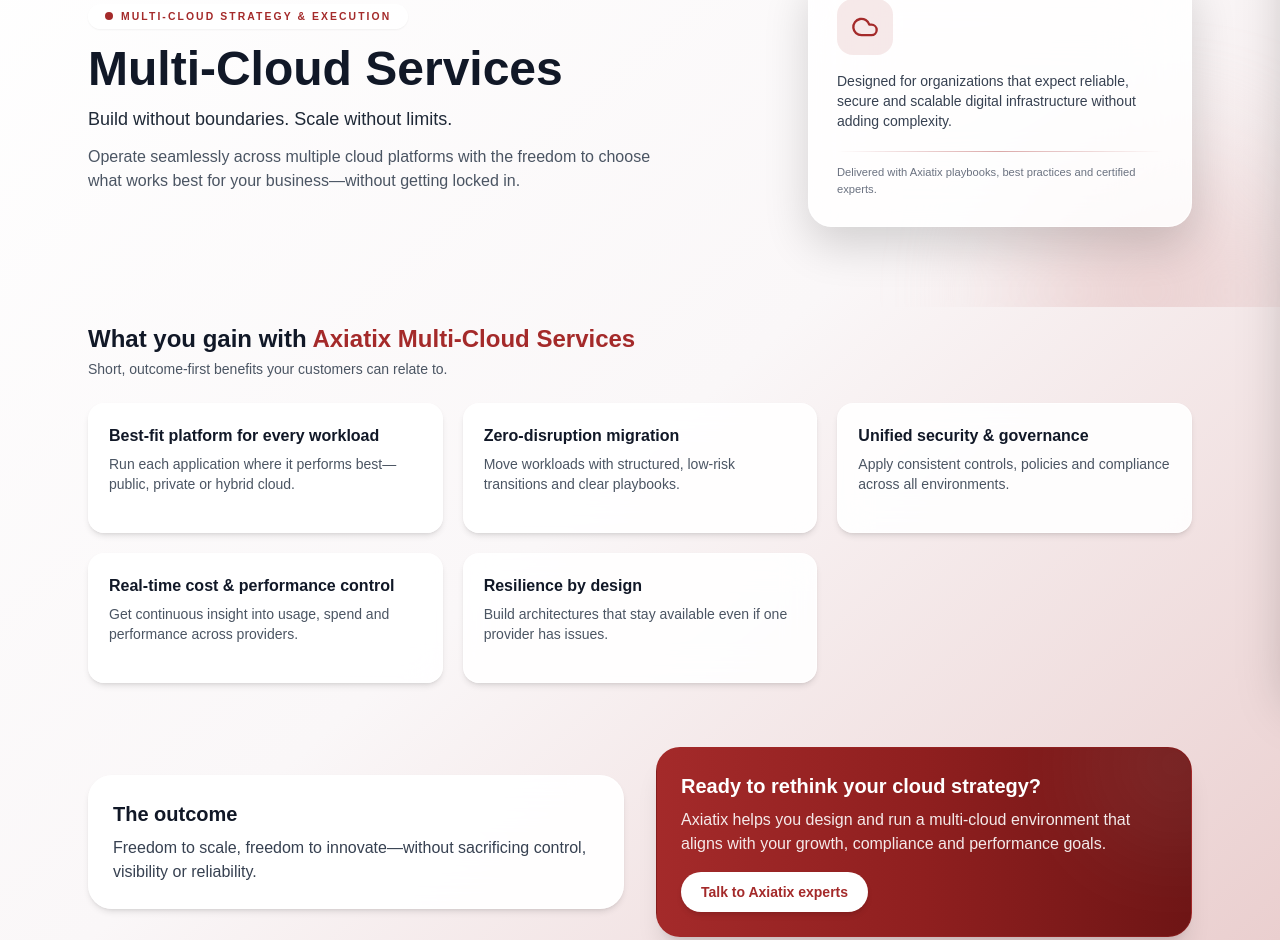
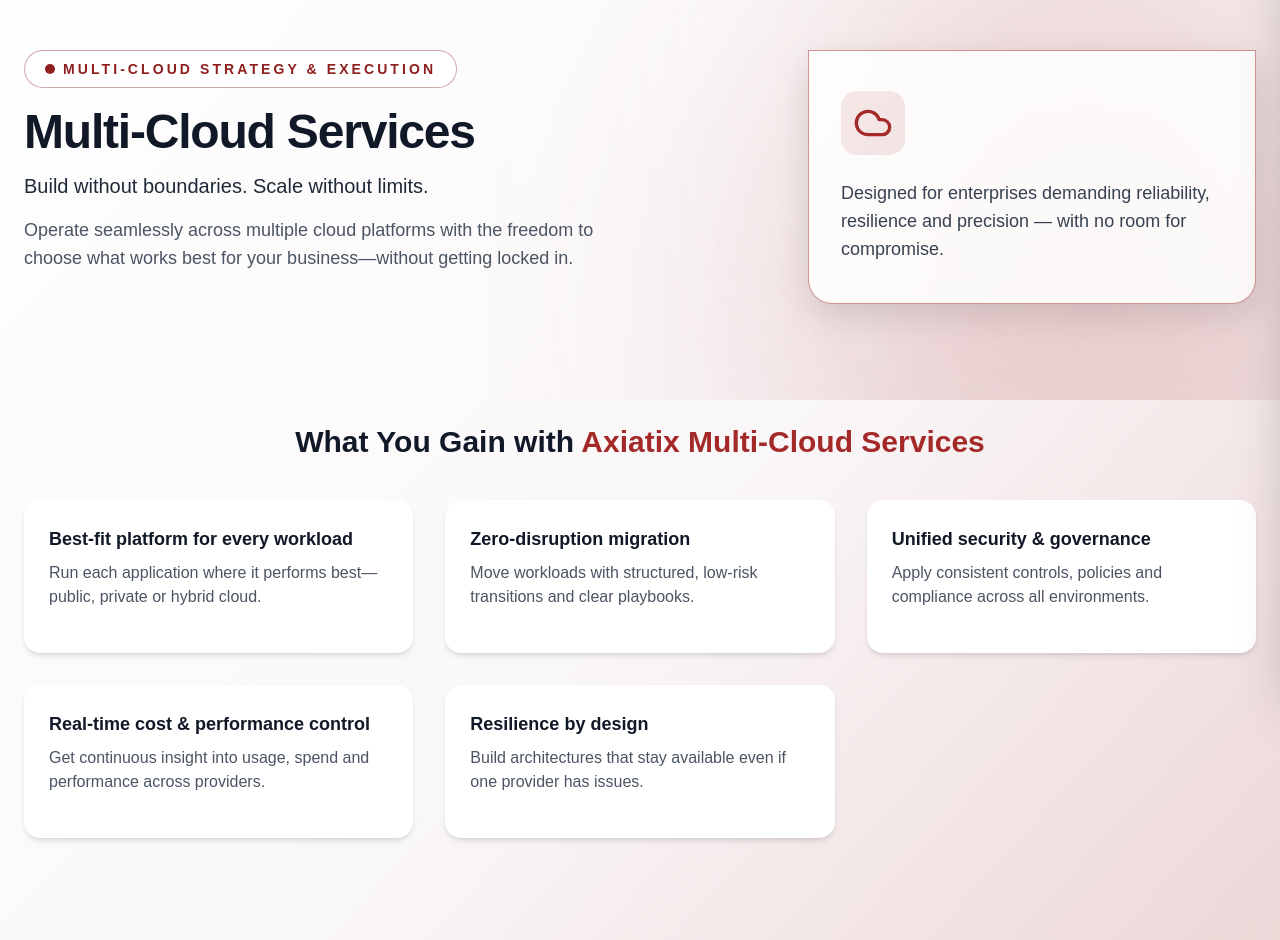
Before and after one commit to Adith1207/Axiatix_Website, a Next.js app: page /services/multi-cloud in a window 1280 px wide. Shown: the part 110-1050 px from the top of the page. Built offline with nearby package versions, Linux system fonts and the light colour scheme.

Commit message:
added a hover effect & repositioned components with the help of GPT

```diff
--- a/app/Contact/page.tsx
+++ b/app/Contact/page.tsx
@@ -0,0 +1,66 @@
+"use client";
+
+export default function ContactPage() {
+  return (
+    <section className="min-h-screen bg-gradient-to-br from-white via-[#faf7f8] to-[#e9cccc] pt-32 pb-24 px-6">
+      <div className="max-w-3xl mx-auto text-center">
+        <h1 className="text-4xl md:text-5xl font-extrabold text-gray-900">
+          Contact Us
+        </h1>
+
+        <p className="mt-4 text-gray-700 text-base md:text-lg">
+          We're here to help. Reach out for inquiries, support or partnerships.
+        </p>
+
+        <form className="mt-10 grid gap-5 text-left">
+          {/* Name */}
+          <div>
+            <label className="block mb-1 text-gray-800 font-semibold">
+              Name
+            </label>
+            <input
+              type="text"
+              placeholder="Enter your name"
+              className="w-full p-3 rounded-xl border border-gray-300 bg-white focus:outline-none focus:ring-2 focus:ring-[#a42a2a]"
+            />
+          </div>
+
+          {/* Email */}
+          <div>
+            <label className="block mb-1 text-gray-800 font-semibold">
+              Email
+            </label>
+            <input
+              type="email"
+              placeholder="Enter your email"
+              className="w-full p-3 rounded-xl border border-gray-300 bg-white focus:outline-none focus:ring-2 focus:ring-[#a42a2a]"
+            />
+          </div>
+
+          {/* Message */}
+          <div>
+            <label className="block mb-1 text-gray-800 font-semibold">
+              Message
+            </label>
+            <textarea
+              rows={5}
+              placeholder="Write your message here..."
+              className="w-full p-3 rounded-xl border border-gray-300 bg-white focus:outline-none focus:ring-2 focus:ring-[#a42a2a]"
+            ></textarea>
+          </div>
+
+          {/* Button */}
+          <button
+            className="
+              mt-4 w-full md:w-auto px-8 py-3 rounded-full font-semibold
+              bg-[#a42a2a] text-white transition-all duration-300
+              hover:shadow-[0_0_18px_rgba(164,42,42,0.50)] hover:scale-[1.03]
+            "
+          >
+            Send Message
+          </button>
+        </form>
+      </div>
+    </section>
+  );
+}
--- a/app/components/Header.tsx
+++ b/app/components/Header.tsx
@@ -17,7 +17,7 @@
     { label: "Services", href: "/services" }, // mobile only
     { label: "Our Focus", href: "/Our_Focus" },
     { label: "Partners", href: "/partners" }, // mobile only
-    { label: "Contact", href: "/contact" },
+    { label: "Contact", href: "/Contact" },
   ];
 
   return (
--- a/app/components/ServiceTemplate.tsx
+++ b/app/components/ServiceTemplate.tsx
@@ -2,6 +2,7 @@
 
 import { motion } from "framer-motion";
 import { LucideIcon } from "lucide-react";
+import Link from "next/link";
 
 type Feature = {
   title: string;
@@ -10,14 +11,14 @@
 
 interface ServiceTemplateProps {
   name: string;
-  tagline: string; // short one-liner under title
-  intro: string; // 2–3 line intro max
+  tagline: string;
+  intro: string;
   icon: LucideIcon;
   heroHighlight?: string;
-  features: Feature[]; // “What you gain” bullets
-  outcome: string; // short outcome line
-  ctaText: string; // heading in CTA card
-  ctaSubtext: string; // small description in CTA
+  features: Feature[];
+  outcome: string;
+  ctaText: string;
+  ctaSubtext: string;
 }
 
 export default function ServiceTemplate({
@@ -33,97 +34,134 @@
 }: ServiceTemplateProps) {
   return (
     <div className="min-h-screen bg-gradient-to-br from-white via-[#faf7f8] to-[#e9cccc]">
-      {/* HERO */}
-      <section className="relative overflow-hidden py-16 md:py-20">
-        {/* soft glows */}
-        <div className="pointer-events-none absolute -top-24 -left-16 h-56 w-56 rounded-full bg-[#a42a2a]/18 blur-3xl" />
-        <div className="pointer-events-none absolute -bottom-28 right-0 h-64 w-64 rounded-full bg-[#e9cccc]/80 blur-3xl" />
+      {/* HERO SECTION */}
+      <section className="relative overflow-hidden pt-36 md:pt-40 pb-24">
+        {/* BACKGROUND GLOWS */}
+        <div className="pointer-events-none absolute -bottom-40 right-0 h-[480px] w-[480px] bg-[#a42a2a]/25 blur-[140px] rounded-full" />
+        <div className="pointer-events-none absolute top-0 right-0 h-[380px] w-[380px] bg-[#e9cccc]/60 blur-[120px] rounded-full" />
 
-        <div className="relative z-10 mx-auto flex max-w-6xl flex-col gap-10 px-6 lg:flex-row lg:items-center lg:justify-between">
-          {/* Text */}
+        <div className="relative z-10 mx-auto max-w-7xl px-6 grid grid-cols-1 lg:grid-cols-2 gap-12 items-start">
+          {/* LEFT SECTION */}
           <motion.div
-            initial={{ opacity: 0, y: 30 }}
+            initial={{ opacity: 0, y: 40 }}
             animate={{ opacity: 1, y: 0 }}
             transition={{ duration: 0.55 }}
             className="max-w-2xl"
           >
-            <div className="mb-4 inline-flex items-center gap-2 rounded-full border border-white/60 bg-white/80 px-4 py-1 text-[0.65rem] font-semibold uppercase tracking-[0.2em] text-[#a42a2a] shadow-sm">
-              <span className="inline-block h-2 w-2 rounded-full bg-[#a42a2a]" />
+            <div
+              className="
+          mb-5 inline-flex items-center gap-2 rounded-full
+          border border-[#8e1f1f]/40 bg-white
+          px-5 py-2 text-[0.75rem] md:text-sm font-bold uppercase tracking-[0.22em]
+          text-[#8e1f1f]
+        "
+            >
+              <span className="inline-block h-2.5 w-2.5 rounded-full bg-[#8e1f1f]" />
               {heroHighlight}
             </div>
 
-            <h1 className="text-3xl md:text-5xl font-black text-gray-900 leading-tight">
+            <h1 className="text-4xl md:text-5xl font-extrabold text-gray-900 tracking-tight leading-tight">
               {name}
             </h1>
 
-            <p className="mt-3 text-base md:text-lg text-gray-800">{tagline}</p>
+            <p className="mt-4 text-lg md:text-xl text-gray-800 font-medium">
+              {tagline}
+            </p>
 
-            <p className="mt-3 text-sm md:text-base text-gray-600 max-w-xl">
+            <p className="mt-4 text-base md:text-lg text-gray-600 leading-relaxed max-w-xl">
               {intro}
             </p>
           </motion.div>
 
-          {/* Icon Card */}
+          {/* RIGHT — CARD WITH TRUE DIAGONAL WIPE */}
           <motion.div
-            initial={{ opacity: 0, x: 40 }}
+            initial={{ opacity: 0, x: 60 }}
             animate={{ opacity: 1, x: 0 }}
-            transition={{ duration: 0.55, delay: 0.1 }}
-            className="relative"
+            transition={{ duration: 0.55 }}
+            className="relative flex justify-end"
           >
-            <div className="relative w-full max-w-sm rounded-3xl border border-white/70 bg-white/85 p-7 shadow-[0_18px_45px_rgba(0,0,0,0.16)] backdrop-blur-2xl">
-              <div className="mb-4 inline-flex h-14 w-14 items-center justify-center rounded-2xl bg-[#a42a2a]/10">
-                <Icon className="h-7 w-7 text-[#a42a2a]" />
+            <motion.div
+              whileHover={{ scale: 1.01, y: -3 }}
+              transition={{ duration: 0.25, ease: "easeOut" }}
+              className="
+          group relative w-full max-w-md overflow-hidden
+          rounded-b-3xl rounded-t-none
+          border border-[#a42a2a]/50 bg-white/85 backdrop-blur-xl
+          shadow-[0_12px_34px_rgba(0,0,0,0.12)]
+          pt-10 pb-10 px-8
+        "
+            >
+              {/* DIAGONAL WIPE LAYER */}
+              <div
+                className="
+            diagonal-layer absolute inset-0 z-0 opacity-0
+            bg-gradient-to-br from-[#8e1f1f] via-[#a42a2a] to-[#6e1515]
+            transition-opacity duration-200
+            group-hover:opacity-100
+            group-hover:animate-diagonalWipe
+          "
+              />
+
+              {/* ANIMATION + CLIPPATH */}
+              <style>{`
+          @keyframes diagonalWipe {
+            0% { clip-path: polygon(0% 100%, 0% 100%, 0% 100%); }
+            40% { clip-path: polygon(0% 100%, 100% 100%, 0% 0%); }
+            100% { clip-path: polygon(0% 100%, 100% 100%, 100% 0%); }
+          }
+          .animate-diagonalWipe {
+            animation: diagonalWipe 0.85s ease-out forwards;
+          }
+        `}</style>
+
+              {/* CONTENT */}
+              <div className="relative z-10">
+                <div className="mb-6 inline-flex h-16 w-16 items-center justify-center rounded-2xl bg-[#a42a2a]/10 group-hover:bg-transparent">
+                  <Icon className="h-10 w-10 text-[#a42a2a] transition-colors duration-300 group-hover:text-white" />
                 </div>
-              <p className="text-xs md:text-sm text-gray-700">
-                Designed for organizations that expect reliable, secure and
-                scalable digital infrastructure without adding complexity.
-              </p>
 
-              <div className="mt-5 h-[1px] w-full bg-gradient-to-r from-transparent via-[#a42a2a]/40 to-transparent" />
-
-              <p className="mt-3 text-[0.7rem] text-gray-500">
-                Delivered with Axiatix playbooks, best practices and certified
-                experts.
+                <p
+                  className="
+              text-base md:text-lg text-gray-700 leading-relaxed
+              transition-colors duration-300 group-hover:text-white
+            "
+                >
+                  Designed for enterprises demanding reliability, resilience and
+                  precision — with no room for compromise.
                 </p>
               </div>
+            </motion.div>
           </motion.div>
         </div>
       </section>
 
       {/* FEATURE GRID */}
-      <section className="pb-10 pt-4">
-        <div className="mx-auto max-w-6xl px-6">
-          <motion.div
+      <section className="pb-20 pt-6">
+        <div className="mx-auto max-w-7xl px-6">
+          <motion.h2
             initial={{ opacity: 0, y: 18 }}
             whileInView={{ opacity: 1, y: 0 }}
             viewport={{ once: true }}
             transition={{ duration: 0.45 }}
-            className="mb-6 flex flex-col gap-1 md:flex-row md:items-end md:justify-between"
+            className="text-2xl md:text-3xl font-semibold text-gray-900 mb-10 text-center"
           >
-            <div>
-              <h2 className="text-xl md:text-2xl font-semibold text-gray-900">
-                What you gain with{" "}
+            What You Gain with{" "}
             <span className="text-[#a42a2a]">Axiatix {name}</span>
-              </h2>
-              <p className="text-sm text-gray-600 mt-1">
-                Short, outcome-first benefits your customers can relate to.
-              </p>
-            </div>
-          </motion.div>
+          </motion.h2>
 
           <motion.div
             initial="hidden"
             whileInView="visible"
             viewport={{ once: true }}
             variants={{
-              hidden: { opacity: 0, y: 24 },
+              hidden: { opacity: 0, y: 25 },
               visible: {
                 opacity: 1,
                 y: 0,
-                transition: { staggerChildren: 0.1 },
+                transition: { staggerChildren: 0.12 },
               },
             }}
-            className="grid gap-5 md:grid-cols-2 lg:grid-cols-3"
+            className="grid gap-8 md:grid-cols-2 lg:grid-cols-3"
           >
             {features.map((feature, idx) => (
               <motion.div
@@ -132,29 +170,47 @@
                   hidden: { opacity: 0, y: 18 },
                   visible: { opacity: 1, y: 0 },
                 }}
-                className="group relative overflow-hidden rounded-2xl border border-white/70 bg-white/90 p-5 shadow-md backdrop-blur-lg transition-transform duration-300 hover:-translate-y-1 hover:shadow-[0_15px_35px_rgba(0,0,0,0.14)] hover:border-[#a42a2a]/60"
+                className="
+                  group relative overflow-hidden rounded-2xl border border-[#ffffff70]
+                  bg-white p-6 shadow-md backdrop-blur-xl
+                  transition-all duration-300 ease-out
+                  hover:-translate-y-2 hover:shadow-[0_18px_50px_rgba(164,42,42,0.35)]
+                "
               >
-                {/* red hover sweep */}
-                <span
+                {/* Gradient red overlay */}
+                <div
                   className="
-                    pointer-events-none absolute inset-0
-                    bg-gradient-to-br from-transparent via-[#a42a2a]/10 to-transparent
+                    absolute inset-0 rounded-2xl
+                    bg-gradient-to-br from-[#a42a2a] via-[#8f1f1f] to-[#6e1515]
                     opacity-0 transition-opacity duration-300
                     group-hover:opacity-100
                   "
                 />
+
+                {/* Radial spotlight */}
+                <div
+                  className="
+                    absolute -right-14 -top-14 h-40 w-40 rounded-full
+                    bg-white/25 blur-2xl opacity-0
+                    transition-opacity duration-300
+                    group-hover:opacity-80
+                  "
+                />
+
                 <div className="relative z-10">
-                  <h3 className="text-sm md:text-base font-semibold text-gray-900 mb-1.5">
+                  <h3 className="text-base md:text-lg font-semibold text-gray-900 group-hover:text-white transition-colors duration-300">
                     {feature.title}
                   </h3>
-                  <p className="text-xs md:text-sm text-gray-600 leading-relaxed">
+
+                  <p className="text-sm md:text-base text-gray-600 group-hover:text-white/90 transition-colors duration-300 mt-2 leading-relaxed">
                     {feature.description}
                   </p>
                 </div>
+
                 <div
                   className="
-                    relative mt-4 h-[2px] w-0 rounded-full bg-[#a42a2a]
-                    transition-all duration-300 group-hover:w-20
+                    relative mt-4 h-[3px] w-0 rounded-full bg-white
+                    transition-all duration-300 group-hover:w-24
                   "
                 />
               </motion.div>
@@ -164,9 +220,8 @@
       </section>
 
       {/* OUTCOME + CTA */}
-      <section className="pb-20 pt-6">
-        <div className="mx-auto flex max-w-6xl flex-col gap-8 px-6 lg:flex-row lg:items-center lg:justify-between">
-          {/* Outcome block */}
+      <section className="pb-24 pt-6">
+        <div className="mx-auto max-w-7xl px-6 flex flex-col lg:flex-row gap-10">
           <motion.div
             initial={{ opacity: 0, y: 18 }}
             whileInView={{ opacity: 1, y: 0 }}
@@ -174,46 +229,45 @@
             transition={{ duration: 0.45 }}
             className="flex-1"
           >
-            <div className="rounded-3xl border border-white/70 bg-white/95 p-6 shadow-md backdrop-blur-xl">
-              <h3 className="text-lg md:text-xl font-semibold text-gray-900 mb-2">
-                The outcome
+            <div className="rounded-3xl border border-white/70 bg-white/95 p-10 shadow-md backdrop-blur-xl">
+              <h3 className="text-xl md:text-2xl font-semibold text-gray-900 mb-4">
+                The Outcome
               </h3>
-              <p className="text-sm md:text-base text-gray-700">{outcome}</p>
+              <p className="text-base md:text-lg text-gray-700 leading-relaxed">
+                {outcome}
+              </p>
             </div>
           </motion.div>
 
-          {/* CTA card */}
           <motion.div
-            initial={{ opacity: 0, x: 24 }}
+            initial={{ opacity: 0, x: 25 }}
             whileInView={{ opacity: 1, x: 0 }}
             viewport={{ once: true }}
             transition={{ duration: 0.45 }}
             className="flex-1"
           >
-            <div className="relative overflow-hidden rounded-3xl border border-[#a42a2a]/40 bg-gradient-to-r from-[#a42a2a] via-[#8f1f1f] to-[#6e1515] p-6 text-white shadow-xl">
-              {/* soft shine */}
-              <div className="pointer-events-none absolute -right-10 -top-10 h-28 w-28 rounded-full bg-white/20 blur-3xl" />
-              <div className="relative z-10">
-                <h3 className="text-lg md:text-xl font-semibold mb-2">
+            <div className="relative overflow-hidden rounded-3xl border border-[#a42a2a]/65 bg-gradient-to-br from-[#a42a2a] via-[#8f1f1f] to-[#6e1515] p-10 text-white shadow-xl">
+              <h3 className="text-xl md:text-2xl font-semibold mb-3">
                 {ctaText}
               </h3>
-                <p className="text-sm md:text-base text-white/90 mb-4">
+              <p className="text-sm md:text-base text-white/90 mb-6">
                 {ctaSubtext}
               </p>
+              <Link href="/Contact">
                 <button
                   className="
                     inline-flex items-center justify-center rounded-full
-                    bg-[#ffffff] text-[#a42a2a]
-                    px-5 py-2.5 text-sm font-semibold
-                    shadow-md transition
+                    bg-white text-[#a42a2a] px-8 py-3
+                    font-semibold text-base md:text-lg
+                    transition-all duration-300
                     hover:bg-[#a42a2a] hover:text-white
-                    hover:shadow-[0_0_18px_rgba(164,42,42,0.7)]
-                    active:scale-[0.98]
+                    hover:shadow-[0_0_30px_rgba(164,42,42,0.8)]
+                    hover:scale-[1.05] active:scale-[0.97]
                     "
                 >
                   Talk to Axiatix experts
                 </button>
-              </div>
+              </Link>
             </div>
           </motion.div>
         </div>
```
Lines whose indentation alone changed are shown as unchanged.
